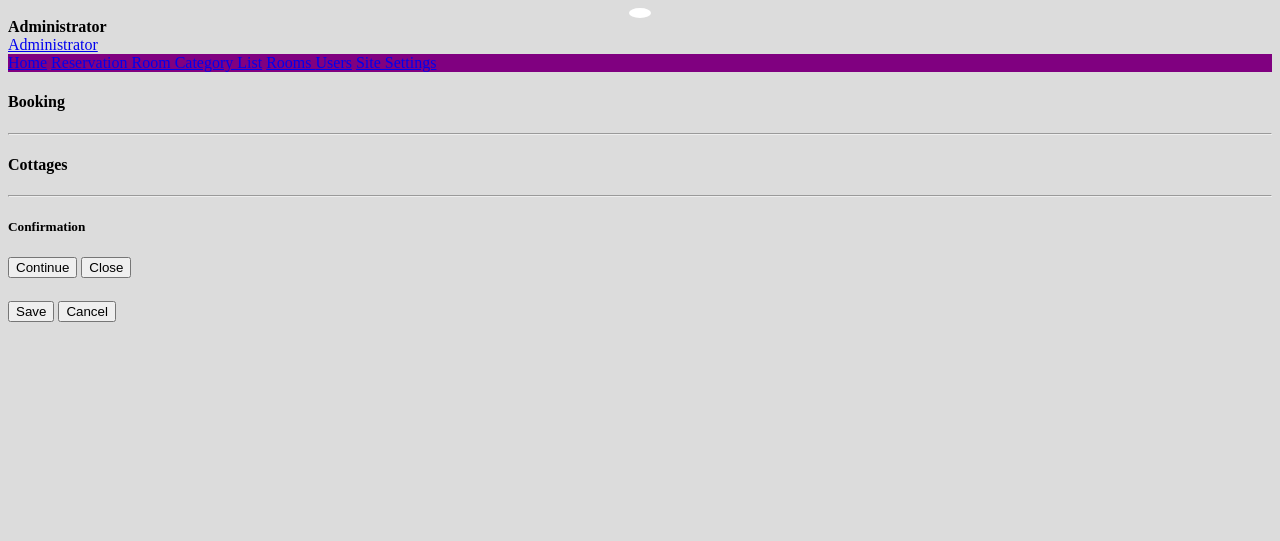
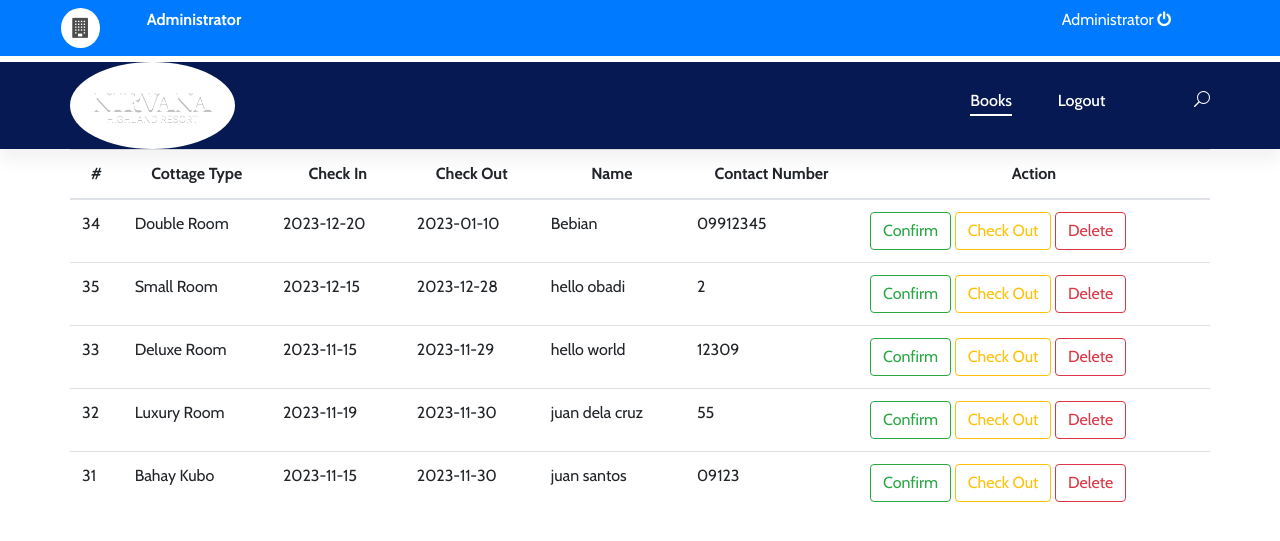
Before and after one commit to EyeKonick/Nirvana, a PHP site: page /admin/index.php in a window 1280 px wide. Shown: the top 541 px of the page. Run offline with PHP 8.4, Linux system fonts and the light colour scheme; a user stored in the database is signed in; data comes from the database, SQL or seed files in the repository; some libraries are stand-ins or nearby versions.

Commit message:
Check out button fix

```diff
--- /dev/null
+++ b/admin/CheckAuth.php
@@ -0,0 +1,6 @@
+<?php
+session_start();
+
+if(!$_SESSION['isLoggedIn']) {
+    header('location: login.php');
+}
--- a/admin/home.php
+++ b/admin/home.php
@@ -1,119 +1,208 @@
-<style>
-	.custom-menu {
-        z-index: 1000;
-	    position: absolute;
-	    background-color: #ffffff;
-	    border: 1px solid #0000001c;
-	    border-radius: 5px;
-	    padding: 8px;
-	    min-width: 13vw;
-}
-a.custom-menu-list {
-    width: 100%;
-    display: flex;
-    color: #4c4b4b;
-    font-weight: 600;
-    font-size: 1em;
-    padding: 1px 11px;
-}
-	span.card-icon {
-    position: absolute;
-    font-size: 3em;
-    bottom: .2em;
-    color: #ffffff80;
-}
-.file-item{
-	cursor: pointer;
-}
-a.custom-menu-list:hover,.file-item:hover,.file-item.active {
-    background: #80808024;
-}
-table th,td{
-	/*border-left:1px solid gray;*/
-}
-a.custom-menu-list span.icon{
-		width:1em;
-		margin-right: 5px
-}
-.candidate {
-    margin: auto;
-    width: 23vw;
-    padding: 0 10px;
-    border-radius: 20px;
-    margin-bottom: 1em;
-    display: flex;
-    border: 3px solid #00000008;
-    background: #8080801a;
+<?php
+require_once('CheckAuth.php');
+require_once('../db_conn.php');
 
-}
-.candidate_name {
-    margin: 8px;
-    margin-left: 3.4em;
-    margin-right: 3em;
-    width: 100%;
-}
-	.img-field {
-	    display: flex;
-	    height: 8vh;
-	    width: 4.3vw;
-	    padding: .3em;
-	    background: #80808047;
-	    border-radius: 50%;
-	    position: absolute;
-	    left: -.7em;
-	    top: -.7em;
+function validate($data) {
+  $data = trim($data);
+  $data = stripslashes($data);
+  $data = htmlspecialchars($data);
+  return $data;
 }
 
-	.candidate img {
-    height: 100%;
-    width: 100%;
-    margin: auto;
-    border-radius: 50%;
+$messageFailed = '';
+
+try {
+	$query = 'SELECT *, bookings_tbl.id
+				    FROM bookings_tbl
+				    INNER JOIN room_tbl ON bookings_tbl.room_id = room_tbl.id
+				    INNER JOIN room_type_tbl ON room_tbl.room_type_id = room_type_tbl.id
+				    WHERE isBooked = 1 OR isBooked = 0
+            ORDER BY isBooked DESC, `name` ASC, room_name ASC;';
+
+	$statement = $connection->prepare($query);
+	if($statement->execute()) {
+		$bookings = $statement->fetchAll(PDO::FETCH_OBJ);
 	}
-.vote-field {
-    position: absolute;
-    right: 0;
-    bottom: -.4em;
+
+  if(isset($_POST['confirm_check_out'])) {
+    $id = validate($_GET['id']);
+
+    $query = 'UPDATE bookings_tbl
+				      INNER JOIN room_tbl ON bookings_tbl.room_id = room_tbl.id
+				      INNER JOIN room_type_tbl ON room_tbl.room_type_id = room_type_tbl.id
+              SET isBooked = 0
+				      WHERE bookings_tbl.id = :id;';
+
+    $statement = $connection->prepare($query);
+    $statement->bindParam('id', $id, PDO::PARAM_INT);
+
+    if($statement->execute()) {
+      header('location: home.php?messageSuccess=Successfully checked out!');
     }
-</style>
+  }
+} catch(PDOException $exception) {
+	$messageFailed = $exception->getMessage();
+}
 
-<div class="containe-fluid">
+?>
 
+<!DOCTYPE html>
+<html lang="en">
+<head>
+	<meta charset="UTF-8">
+	<meta name="viewport" content="width=device-width, initial-scale=1.0">
+
+	<!-- Google Font -->
+    <link
+      href="https://fonts.googleapis.com/css?family=Lora:400,700&display=swap"
+      rel="stylesheet"
+    />
+    <link
+      href="https://fonts.googleapis.com/css?family=Cabin:400,500,600,700&display=swap"
+      rel="stylesheet"
+    />
+
+    <!-- Css Styles -->
+    <link rel="stylesheet" href="../css/bootstrap.min.css" type="text/css" />
+    <link rel="stylesheet" href="../css/font-awesome.min.css" type="text/css" />
+    <link rel="stylesheet" href="../css/elegant-icons.css" type="text/css" />
+    <link rel="stylesheet" href="../css/flaticon.css" type="text/css" />
+    <link rel="stylesheet" href="../css/owl.carousel.min.css" type="text/css" />
+    <link rel="stylesheet" href="../css/nice-select.css" type="text/css" />
+    <link rel="stylesheet" href="../css/jquery-ui.min.css" type="text/css" />
+    <link rel="stylesheet" href="../css/magnific-popup.css" type="text/css" />
+    <link rel="stylesheet" href="../css/slicknav.min.css" type="text/css" />
+    <link rel="stylesheet" href="../basic/style.css" type="text/css" />
+
+	<title>Admin | Home</title>
+</head>
+<body>
+	<!-- Page Preloder -->
+    <div id="preloder">
+      <div class="loader"></div>
+    </div>
+
+    <!-- Header Section Begin -->
+    <header class="header-section header-normal">
+      <div class="menu-item">
+        <div class="container">
           <div class="row">
-		<div class="col-lg-12">
-			<div class="card col-md-4 offset-2 bg-info float-left">
-				<div class="card-body text-white">
-					<h4><b>Booking</b></h4>
-					<hr>
-					<span class="card-icon"><i class="fa fa-users"></i></span>
-					<h3 class="text-right"><b></b></h3>
+            <div class="col-lg-2">
+              <div class="logo">
+                <a href="./index.php">
+                  <img src="img/light-logo.png" alt="" />
+                </a>
               </div>
             </div>
-			<div class="card col-md-4 offset-2 bg-primary ml-4 float-left">
-				<div class="card-body text-white">
-					<h4><b>Cottages</b></h4>
-					<hr>
-					<span class="card-icon"><i class="fa fa-user-tie"></i></span>
-					<h3 class="text-right"><b></b></h3>
+            <div class="col-lg-10">
+              <div class="nav-menu">
+                <nav class="mainmenu">
+                  <ul>
+                    <li class="active"><a href="#">Books</a></li>
+                    <li><a href="logout.php">Logout</a></li>
+                  </ul>
+                </nav>
+                <div class="nav-right search-switch">
+                  <i class="icon_search"></i>
                 </div>
               </div>
             </div>
           </div>
-
-	<div class="row mt-3 ml-3 mr-3">
-			<div class="col-lg-12">
-			<div class="card">
-				<div class="card-body">
-<?php //var_dump($_SESSION)  ?>
-
         </div>
       </div>
+    </header>
+    <!-- Header End -->
 
+	<div class="container">
+		<table class="table table-hover">
+      <?php if(isset($_GET['messageSuccess'])): ?>
+			<div class="alert alert-success">
+				<?php echo $_GET['messageSuccess']; ?>
+			</div>
+			<?php elseif($messageFailed): ?>
+			<div class="alert alert-danger">
+				<?php echo $messageFailed; ?>
+			</div>
+			<?php endif; ?>
+			<thead>
+				<tr>
+
+				</tr>
+				<th class="text-center">#</th>
+				<th class="text-center">Cottage Type</th>
+				<th class="text-center">Check In</th>
+				<th class="text-center">Check Out</th>
+				<th class="text-center">Name</th>
+				<th class="text-center">Contact Number</th>
+				<th class="text-center">Action</th>
+			</thead>
+			<tbody>
+				<?php foreach($bookings as $booking): ?>
+				<tr>
+					<td><?=$booking->id;?></td>
+					<td><?=$booking->room_name;?></td>
+					<td><?=$booking->check_in;?></td>
+					<td><?=$booking->check_out;?></td>
+					<td><?=$booking->name;?></td>
+					<td><?=$booking->contact_number;?></td>
+					<td>
+						<a href="#" class="btn btn-outline-success">Confirm</a>
+            <?php if($booking->isBooked == 0): ?>
+            <a href="#" class="btn btn-outline-warning disabled">Checked out</a>
+            <?php else: ?>
+            <!-- Button trigger modal -->
+            <button type="button" class="btn btn-outline-warning" id="open_check_out_modal" data-bs-toggle="modal" data-bs-target="#check_out_modal">
+              Check Out
+            </button>
+
+            <!-- Modal -->
+            <div class="modal fade" id="check_out_modal" tabindex="-1" aria-hidden="true">
+              <div class="modal-dialog modal-dialog-centered">
+                <div class="modal-content">
+                  <div class="modal-header">
+                    <h5 class="modal-title">Check Out Confirmation</h5>
+                  </div>
+                  <div class="modal-body">
+                    Are you sure you want to checked out?
+                  </div>
+                  <div class="modal-footer">
+                    <button type="button" id="close_check_out_modal" class="btn btn-secondary" data-bs-dismiss="modal">No</button>
+                    <form action="home.php?id=<?=$booking->id;?>" method="post">
+                      <button type="submit" class="btn btn-danger" name="confirm_check_out">Yes</button>
+                    </form>
                   </div>
                 </div>
               </div>
+            </div>
+            <?php endif; ?>
+						<a href="#" class="btn btn-outline-danger">Delete</a>
+					</td>
+				</tr>
+				<?php endforeach; ?>
+			</tbody>
+		</table>
+	</div>
 
-</div>
+
+	<!-- Js Plugins -->
+    <script src="../js/jquery-3.3.1.min.js"></script>
+    <script src="../js/bootstrap.min.js"></script>
+    <script src="../js/jquery.magnific-popup.min.js"></script>
+    <script src="../js/jquery.nice-select.min.js"></script>
+    <script src="../js/jquery-ui.min.js"></script>
+    <script src="../js/jquery.slicknav.js"></script>
+    <script src="../js/owl.carousel.min.js"></script>
+    <script src="../js/main.js"></script>
     <script>
+      $(document).ready(function() {
+        $("#open_check_out_modal").click(function() {
+          $("#check_out_modal").modal('show');
+        });
 
+        $("#close_check_out_modal").click(function() {
+          $("#check_out_modal").modal('hide');
+        });
+      });
     </script>
+</body>
+</html>
--- a/admin/logout.php
+++ b/admin/logout.php
@@ -1,5 +1,4 @@
 <?php
-session_start();
-unset($_SESSION["user"]);
-header("location:index.php");
+session_destroy();
+header('location: login.php');
 ?>
```
Also changed, not shown: admin/login.php (+14 -12 lines). Lines whose indentation alone changed are shown as unchanged.
